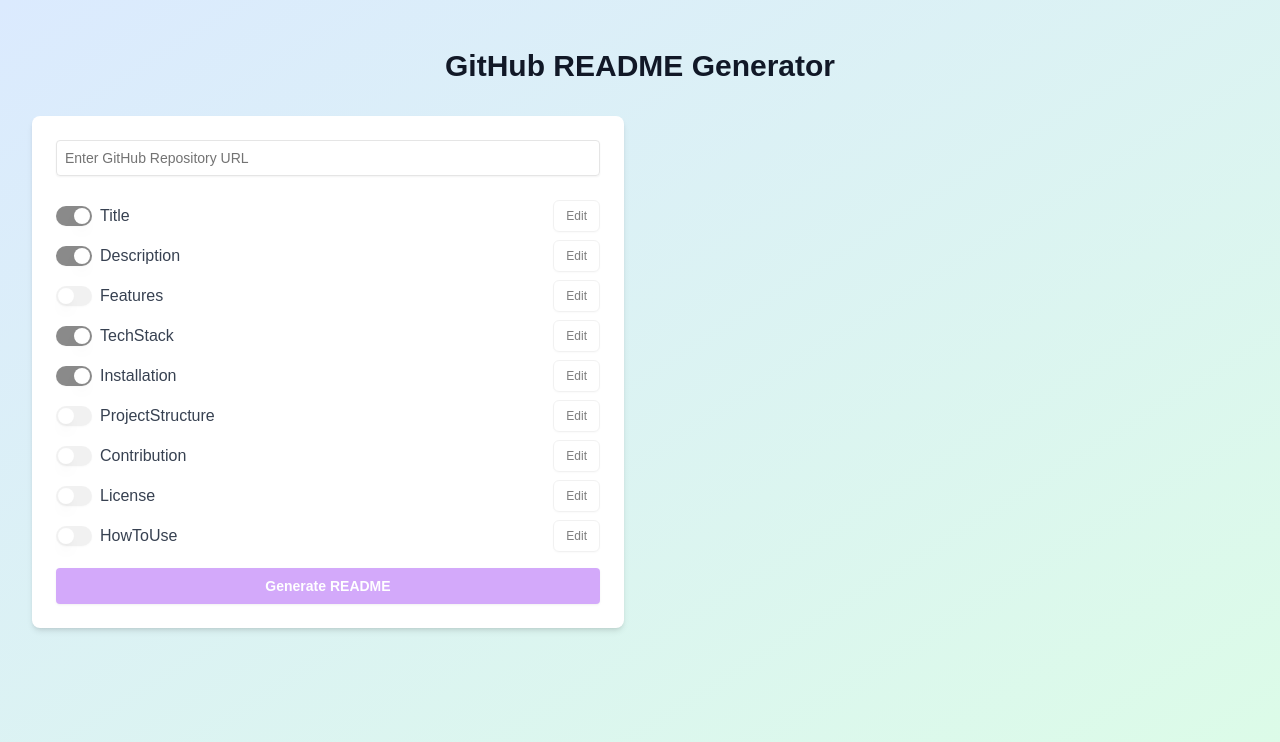
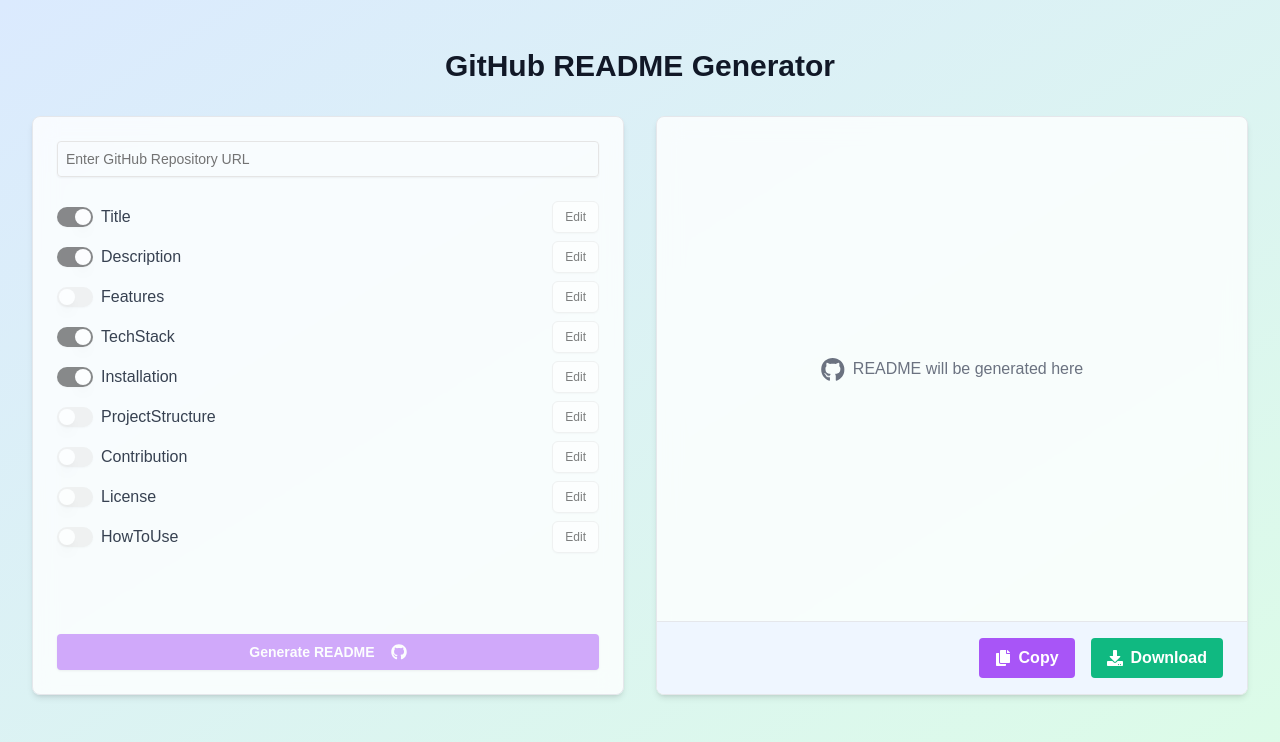
Before and after one commit to AshwiniParaye1/Github-Readme-Generator, a Next.js app: page / in a window 1280 px wide. Shown: the top 742 px of the page. Built offline with nearby package versions, Linux system fonts and the light colour scheme; no server answers.

Commit message:
show readme generating text

```diff
--- a/app/components/ReadmePreview.tsx
+++ b/app/components/ReadmePreview.tsx
@@ -1,20 +1,16 @@
-// components/ReadmePreview.tsx;
+// components/ReadmePreview.tsx
 
 "use client";
 import React from "react";
 import ReactMarkdown from "react-markdown";
 import { toast } from "react-toastify";
-import { FaCopy, FaDownload } from "react-icons/fa";
+import { FaCopy, FaDownload, FaGithub } from "react-icons/fa";
 
 interface ReadmePreviewProps {
   readmeContent: string;
-  className?: string; // Optional class name
 }
 
-export default function ReadmePreview({
-  readmeContent,
-  className = ""
-}: ReadmePreviewProps) {
+export default function ReadmePreview({ readmeContent }: ReadmePreviewProps) {
   const handleCopyToClipboard = async () => {
     try {
       await navigator.clipboard.writeText(readmeContent);
@@ -44,13 +40,12 @@
     }
   };
 
+  const hasReadmeContent = readmeContent.trim() !== "";
+
   return (
-    <div
-      className={`bg-white rounded-lg shadow-md overflow-hidden ${className}`}
-    >
-      <div
-        className="px-6 py-4 h-[504px] overflow-y-auto" // Fixed height and scroll
-      >
+    <div className="rounded-lg shadow-md overflow-hidden bg-white/80 backdrop-blur-md border border-gray-200">
+      <div className="px-6 py-4 h-[504px] overflow-y-auto relative">
+        {hasReadmeContent ? (
           <div className="prose max-w-none">
             <ReactMarkdown
               components={{
@@ -82,10 +77,9 @@
                   <ol {...props} className="list-decimal pl-5 text-gray-700" />
                 ),
                 pre: ({ node, ...props }) => (
-                <pre
-                  {...props}
-                  className="bg-gray-100 text-gray-800 p-4 rounded-md overflow-auto"
-                />
+                  <pre className="bg-gray-100 text-gray-800 p-4 rounded-md overflow-auto">
+                    <code {...props} />
+                  </pre>
                 ),
                 code: ({ node, ...props }) => (
                   <code {...props} className="text-red-500" />
@@ -95,11 +89,18 @@
               {readmeContent}
             </ReactMarkdown>
           </div>
+        ) : (
+          <div className="absolute top-1/2 left-1/2 transform -translate-x-1/2 -translate-y-1/2 text-gray-500 text-center">
+            <FaGithub className="inline-block mr-2 text-2xl" />
+            <span>README will be generated here</span>
+          </div>
+        )}
       </div>
       <div className="px-6 py-4 bg-blue-50 border-t border-gray-200 flex justify-end gap-4">
         <button
           onClick={handleCopyToClipboard}
           className="bg-purple-500 hover:bg-purple-700 text-white font-bold py-2 px-4 rounded focus:outline-none focus:shadow-outline flex items-center"
+          disabled={!hasReadmeContent}
         >
           <FaCopy className="mr-2" />
           Copy
@@ -107,6 +108,7 @@
         <button
           onClick={handleDownloadReadme}
           className="bg-emerald-500 hover:bg-emerald-700 text-white font-bold py-2 px-4 rounded focus:outline-none focus:shadow-outline flex items-center"
+          disabled={!hasReadmeContent}
         >
           <FaDownload className="mr-2" />
           Download
--- a/app/components/RepoInput.tsx
+++ b/app/components/RepoInput.tsx
@@ -1,4 +1,4 @@
-// components/RepoInput.tsx;
+// components/RepoInput.tsx
 
 "use client";
 
@@ -8,6 +8,7 @@
 import { Textarea } from "@/components/ui/textarea";
 import { Button } from "@/components/ui/button";
 import { fetchRepoData } from "../utils/fetchRepoData";
+import { FaGithub } from "react-icons/fa";
 
 interface RepoInputProps {
   onGenerate: (
@@ -122,7 +123,7 @@
     readmeGenerated && Object.keys(latestRepoData).length > 0;
 
   return (
-    <div className=" bg-white rounded-lg shadow-md p-6 flex flex-col h-full">
+    <div className="rounded-lg shadow-md p-6 flex flex-col h-full bg-white/80 backdrop-blur-md border border-gray-200">
       {/* Input and Switches */}
       <div>
         <Input
@@ -179,11 +180,17 @@
       {/* Generate Button - Pushed to the bottom */}
       <div className="mt-auto">
         <Button
-          className="w-full mt-4 bg-purple-500 hover:bg-purple-700 text-white font-bold py-2 px-4 rounded focus:outline-none focus:shadow-outline"
+          className="w-full mt-4 bg-purple-500 hover:bg-purple-700 text-white font-bold py-2 px-4 rounded focus:outline-none focus:shadow-outline flex items-center"
           onClick={handleGenerate}
           disabled={isRepoUrlEmpty}
         >
-          {isLoading ? "Generating..." : "Generate README"}
+          {isLoading ? (
+            "Generating..."
+          ) : (
+            <>
+              Generate README <FaGithub className="ml-2" />
+            </>
+          )}
         </Button>
       </div>
     </div>
--- a/app/page.tsx
+++ b/app/page.tsx
@@ -1,4 +1,4 @@
-//app/page.tsx
+// app/page.tsx
 
 "use client";
 
@@ -32,12 +32,7 @@
         </h1>
         <div className="grid grid-cols-1 md:grid-cols-2 gap-8">
           <RepoInput onGenerate={handleGenerate} />
-          {readmeContent && (
-            <ReadmePreview
-              readmeContent={readmeContent}
-              className="h-full" // Make preview fill available height
-            />
-          )}
+          <ReadmePreview readmeContent={readmeContent} />
         </div>
         <ToastContainer position="top-right" autoClose={3000} />
       </div>
--- a/app/utils/generateReadme.ts
+++ b/app/utils/generateReadme.ts
@@ -47,7 +47,7 @@
   if (sections.installation) {
     readme += `## 📦 Installation\n${
       customContent.installation ||
-      `\`\`\`sh\ngit clone https://github.com/${data.owner}/${data.repo}.git\ncd ${data.repo}\nnpm install\n\`\`\`\n`
+      `\`\`\`sh\ngit clone https://github.com/${data.owner}/${data.repo}.git\ncd ${data.repo}\nnpm install\n\`\`\``
     }\n`;
   }
 
```
Lines whose indentation alone changed are shown as unchanged.
